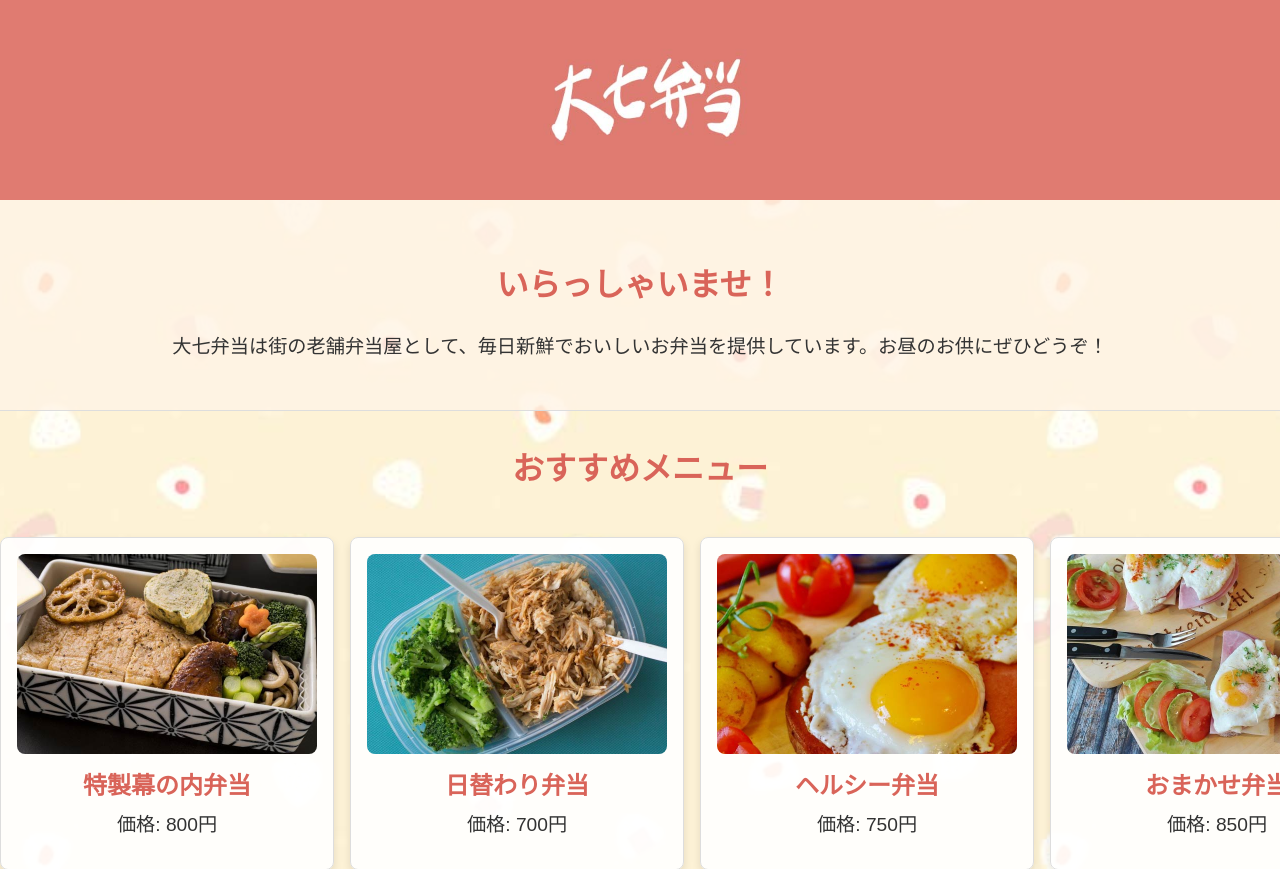
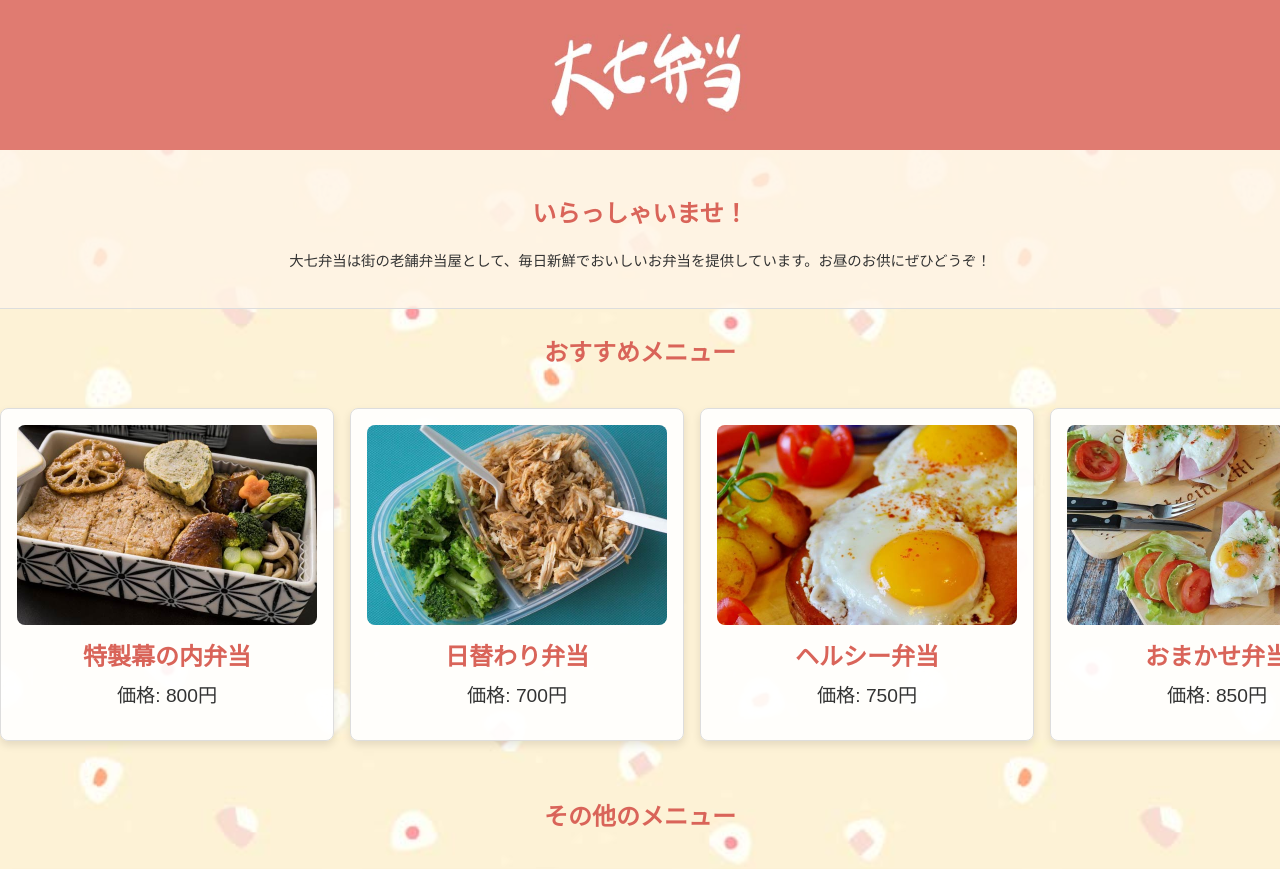
Before and after one commit to yaou89/daishichi, a plain HTML site: page index.html in a window 1280 px wide. Shown: the top 869 px of the page. Drawn offline with Linux system fonts and the light colour scheme.

Commit message:
Update index.html

```diff
--- a/index.html
+++ b/index.html
@@ -19,30 +19,30 @@
             background-image: url('images/header-background.jpg');
             background-size: cover;
             background-position: center;
-            height: 200px;
+            height: 150px; /* 縦幅を狭く調整 */
         }
 
         .intro {
-            padding: 2rem;
+            padding: 1.5rem; /* 表示欄を狭く調整 */
             text-align: center;
             background-color: rgba(255, 244, 230, 0.8);
             border-bottom: 1px solid #ddd;
         }
 
         .intro h2 {
-            font-size: 2rem;
+            font-size: 1.5rem; /* 文字サイズを小さく調整 */
             color: #d96459;
         }
 
         .intro p {
-            font-size: 1.2rem;
-            margin-top: 1rem;
+            font-size: 0.9rem; /* 紹介文の文字サイズを小さく調整 */
+            margin-top: 0.5rem;
         }
 
         .section-title {
             text-align: center;
-            margin: 2rem 0 1rem;
-            font-size: 2rem;
+            margin: 1.5rem 0 0.5rem; /* 上下の余白を狭く調整 */
+            font-size: 1.5rem; /* 見出しの文字サイズを小さく調整 */
             color: #d96459;
         }
 
```
